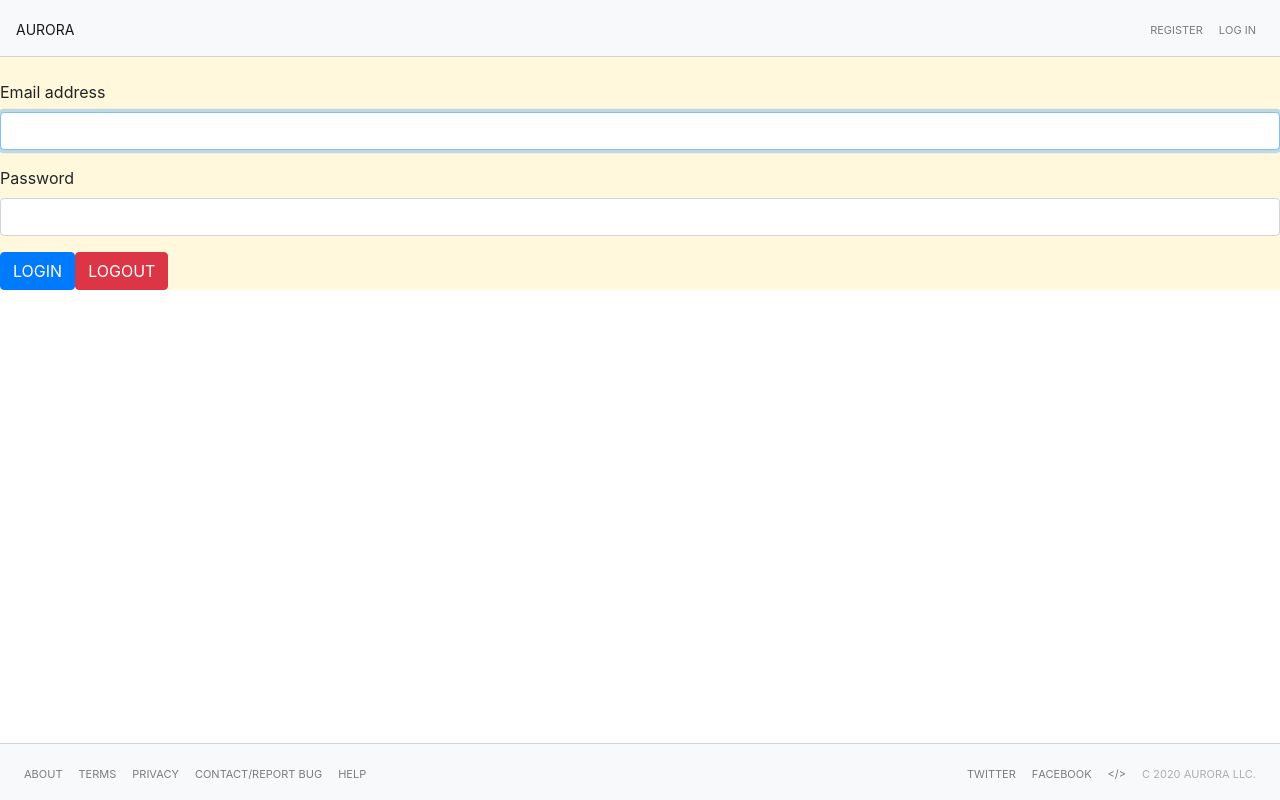
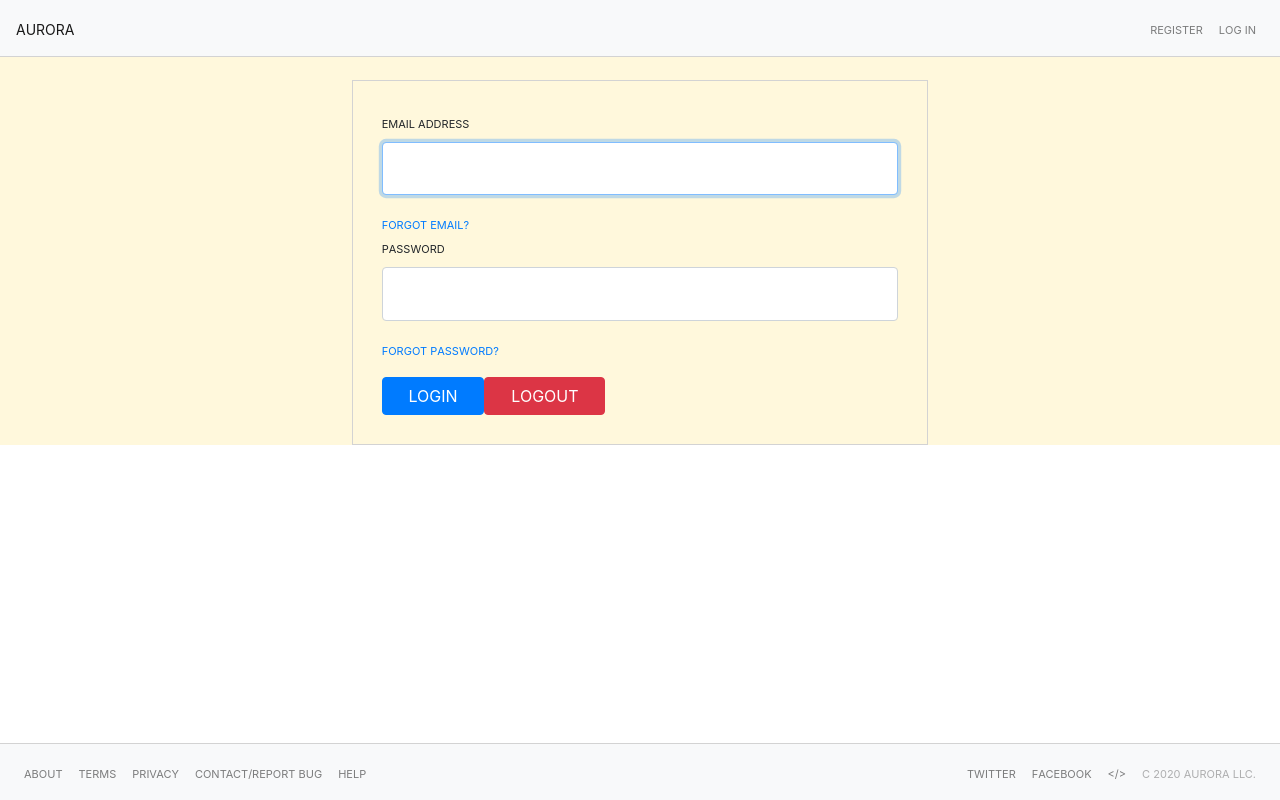
Before and after one commit to eritter688/aurora.frontend, a React (Create React App) app: page / in a window 1280 px wide. Built offline with nearby package versions, Linux system fonts and the light colour scheme.

Commit message:
adding style to the login form

```diff
--- a/src/components/loginForm.js
+++ b/src/components/loginForm.js
@@ -31,7 +31,30 @@ export default class LoginForm extends Component {
     }
 
     render() {
+
+        const loginFormStyle = {
+            fontVariant: "all-small-caps",
+
+            width: "45%",
+            height: "35%",
+
+            borderStyle: "solid",
+            borderWidth: "1px",
+            borderColor: "lightgray",
+        };
+
+        const inputAreaStyle = {
+            padding: "5%",
+        };
+
+        const buttonPaddingStyle = {
+            paddingLeft: "5%",
+            paddingRight: "5%",
+        };
+
         return (
+            <div style={loginFormStyle}>
+                <div style={inputAreaStyle}>
                     <Form onSubmit={this.submitHandler}>
                         <Form.Group controlId="loginFormEmail">
                             <Form.Label>Email address</Form.Label>
@@ -39,25 +62,32 @@ export default class LoginForm extends Component {
                                           name="email"
                                           autoFocus
                                           required
-                                  onChange={this.inputHandler}/>
+                                          onChange={this.inputHandler}
+                                          style={inputAreaStyle}/>
                         </Form.Group>
+                        <a href={""}>Forgot Email?</a>
                         <Form.Group controlId="loginFormPassword">
                             <Form.Label>Password</Form.Label>
                             <Form.Control type="password"
                                           name="password"
                                           required
-                                  onChange={this.inputHandler}/>
+                                          onChange={this.inputHandler}
+                                          style={inputAreaStyle}/>
                         </Form.Group>
+                        <a href={""}>Forgot Password?</a>
+                        <p/>
                         {/*// TODO*/}
                         {/*// This isn't firing on phone/tablet.*/}
-                <Button variant="primary" type="submit">
+                        <Button style={buttonPaddingStyle} variant="primary" type="submit">
                             LOGIN
                         </Button>
-                <Button variant="danger" onClick={auth.logout}>
+                        <Button style={buttonPaddingStyle} variant="danger" onClick={auth.logout}>
                             LOGOUT
                         </Button>
 
                     </Form>
+                </div>
+            </div>
         );
     }
 
--- a/src/pages/login.js
+++ b/src/pages/login.js
@@ -3,9 +3,19 @@ import LoginForm from "../components/loginForm";
 
 
 export default class LoginContainer extends Component {
+
     render() {
+
+        const loginContainerStyle = {
+            width: "100%",
+            height: "100%",
+            display: "flex",
+            alignItems: "center",
+            justifyContent: "center",
+        };
+
         return (
-            <div>
+            <div style={loginContainerStyle}>
                 <LoginForm/>
             </div>
         )
```
Lines whose indentation alone changed are shown as unchanged.
